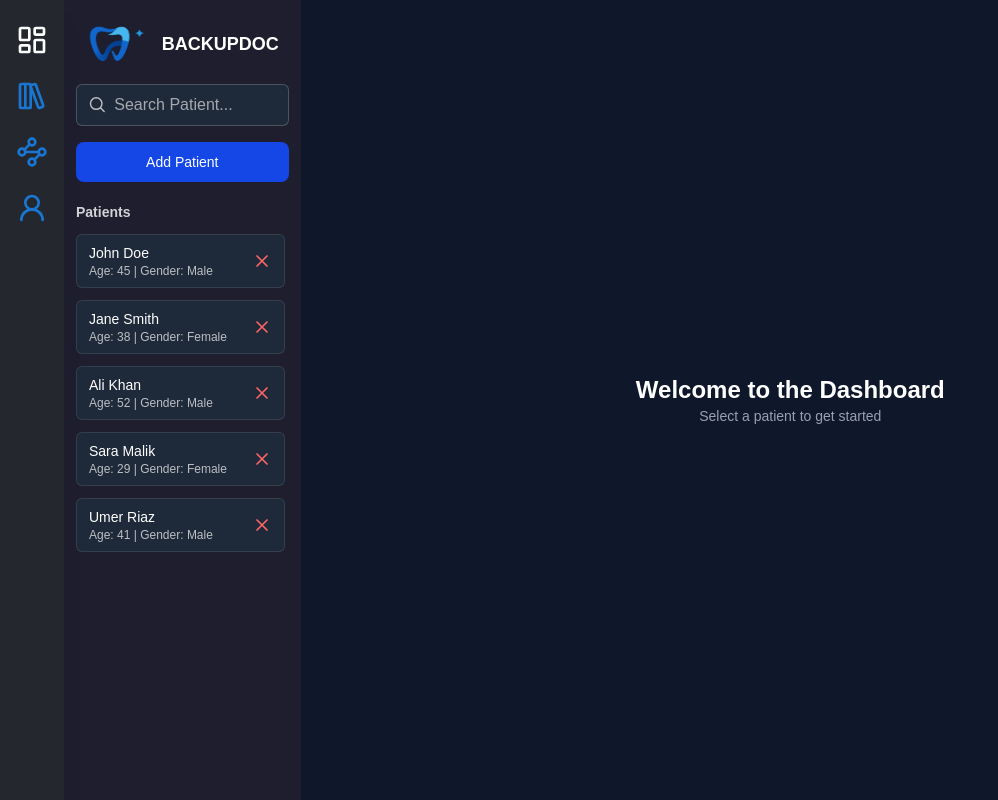
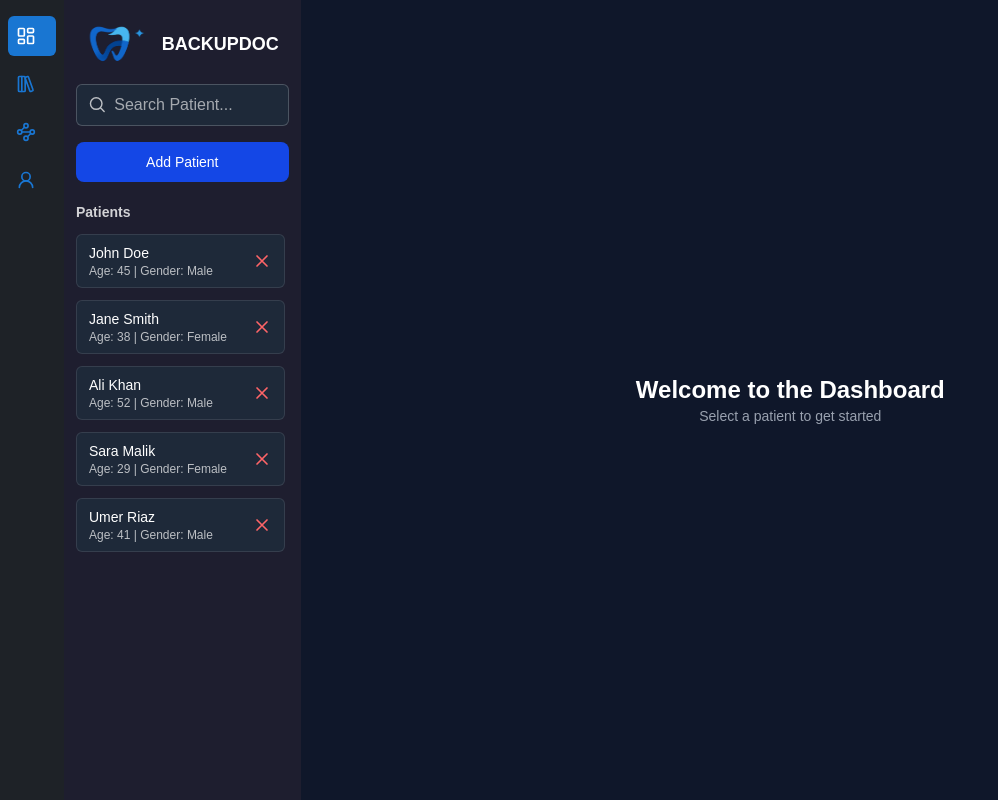
Before and after one commit to MunirRajpoot/BackUp_Doc, a Next.js app: page /dashboard in a window 1280 px wide. Shown: the whole page, without its empty margins (0-998 px from the left). Built offline with nearby package versions, Linux system fonts and the light colour scheme.

Commit message:
update layout.js

```diff
--- a/src/app/dashboard/layout.js
+++ b/src/app/dashboard/layout.js
@@ -1,80 +1,61 @@
 "use client";
+
 import {
-    Bell,
   LibraryBig,
-    Clipboard,
   LayoutDashboard,
   Waypoints,
   UserRound,
-    Menu,
-    X,
+  Clipboard,
 } from "lucide-react";
-import Image from "next/image";
 import Link from "next/link";
 import { usePathname } from "next/navigation";
 import { motion, AnimatePresence } from "framer-motion";
 import React, { useState } from "react";
-import AdminMenu from "@/component/AdminMenu/AdminMenu";
-import { useSelector } from "react-redux";
-// import Link from "next/link";
+
 export default function DashboardLayout({ children }) {
   const pathname = usePathname();
-    //   const { isAdmin } = useSelector((state) => state.user);
   const [isOpen, setIsOpen] = useState(false);
 
+  const navItems = [
+    { href: "/dashboard", icon: LayoutDashboard, label: "Dashboard" },
+    { href: "/dashboard/analyze", icon: LibraryBig, label: "Analyze" },
+    { href: "/dashboard/activity", icon: Waypoints, label: "Activity" },
+    { href: "/dashboard/profile", icon: UserRound, label: "Profile" },
+  ];
+
   return (
-        <div className="flex h-screen">
+    <div className="flex h-screen w-screen overflow-hidden">
       {/* Sidebar */}
-            <div className="group md:w-[4rem] hover:md:w-[11vw] bg-dark w-0 shadow-xl md:block hidden z-50 transition-all duration-300 ease-in-out overflow-hidden">
-
-
-                <nav className="text-dark lg:!p-2 !p-1">
-                    <ul className="text-[#1976D2] p-0">
-                        {[
-                            {
-                                href: "/dashboard",
-                                icon: LayoutDashboard,
-                                label: "Dashboard",
-                            },
-                            {
-                                href: "/dashboard/analyze",
-                                icon: LibraryBig,
-                                label: "Analyze",
-                            },
-                            {
-                                href: "/dashboard/activity",
-                                icon: Waypoints,
-                                label: "Activity",
-                            },
-                            {
-                                href: "/dashboard/profile",
-                                icon: UserRound,
-                                label: "Profile",
-                            },
-                        ].map(({ href, icon: Icon, label }) => (
-                            <li key={href}>
+      <div className="group flex flex-col bg-[#1e2227] text-white transition-all duration-300 ease-in-out w-16 hover:w-48 z-10">
+        <nav className="flex flex-col mt-4 space-y-2 px-2">
+          {navItems.map(({ href, icon: Icon, label }) => {
+            const isActive = pathname === href;
+            return (
               <Link
+                key={href}
                 href={href}
-                                    className={`flex items-center gap-2 my-2 lg:!p-2 !p-1 font-bold transition-all duration-300 ease-in-out
-                            ${pathname === href ? "rounded text-white" : ""}`}
+                className={`flex items-center gap-3 p-2 rounded-md transition-all duration-300 ease-in-out ${
+                  isActive
+                    ? "bg-[#1976D2] text-white"
+                    : "text-[#1976D2] hover:bg-[#2b3139]"
+                }`}
               >
-                                    <Icon
-                                        className={`flex-shrink-0 mx-auto
-                                        ${pathname === href ? "text-white" : "text-[#1976D2]"}
-                                        w-6 h-6 md:w-7 md:h-7 lg:w-8 lg:h-8`}
-                                    />
-
+                <Icon className="w-5 h-5 flex-shrink-0" />
                 <span
-                                        className="transition-all duration-300 ease-in-out overflow-hidden max-w-0 group-hover:max-w-[8vw] opacity-0 group-hover:opacity-100 whitespace-nowrap
-                            2xl:!text-[16px] xl:!text-[13px] lg:!text-[10px] md:!text-[9px]"
+                  className="whitespace-nowrap opacity-0 translate-x-[-8px] group-hover:opacity-100 group-hover:translate-x-0
+                  transition-all duration-300 ease-in-out"
                 >
                   {label}
                 </span>
               </Link>
-                            </li>
-                        ))}
-                    </ul>
+            );
+          })}
         </nav>
+      </div>
+
+      {/* Main Content */}
+      <div className="flex-1 bg-dark text-white ">
+        {children}
       </div>
 
       {/* Mobile Sidebar */}
@@ -85,9 +66,8 @@ export default function DashboardLayout({ children }) {
             animate={{ x: "0" }}
             exit={{ x: "100%" }}
             transition={{ type: "tween", duration: 0.3 }}
-                        className="fixed top-0  right-0 h-full w-[50vw] bg-white shadow-lg z-40 p-2"
+            className="fixed top-0 right-0 h-full w-[50vw] bg-white shadow-lg z-40 p-2"
           >
-
             <nav className="!mt-14 p-0">
               <ul className="p-0">
                 {[
@@ -120,7 +100,8 @@ export default function DashboardLayout({ children }) {
                   <li key={ind}>
                     <Link
                       href={href}
-                                            className={`flex items-center gap-3 !p-2.5 rounded-lg font-bold ${pathname === href
+                      className={`flex items-center gap-3 !p-2.5 rounded-lg font-bold ${
+                        pathname === href
                           ? "bg-[#1976D2] text-white"
                           : "text-[#1976D2]"
                       }`}
@@ -133,22 +114,9 @@ export default function DashboardLayout({ children }) {
                 ))}
               </ul>
             </nav>
-
           </motion.div>
         )}
       </AnimatePresence>
-
-            {/* Main Content */}
-            <main className="flex-1 bg-dark overflow-y-auto md:w-[89vw] w-full" style={{ color: "black" }}>
-
-                <div
-
-                >
-                    {children}
-
-
-                </div>
-            </main>
     </div>
   );
 }
```
Lines whose indentation alone changed are shown as unchanged.
